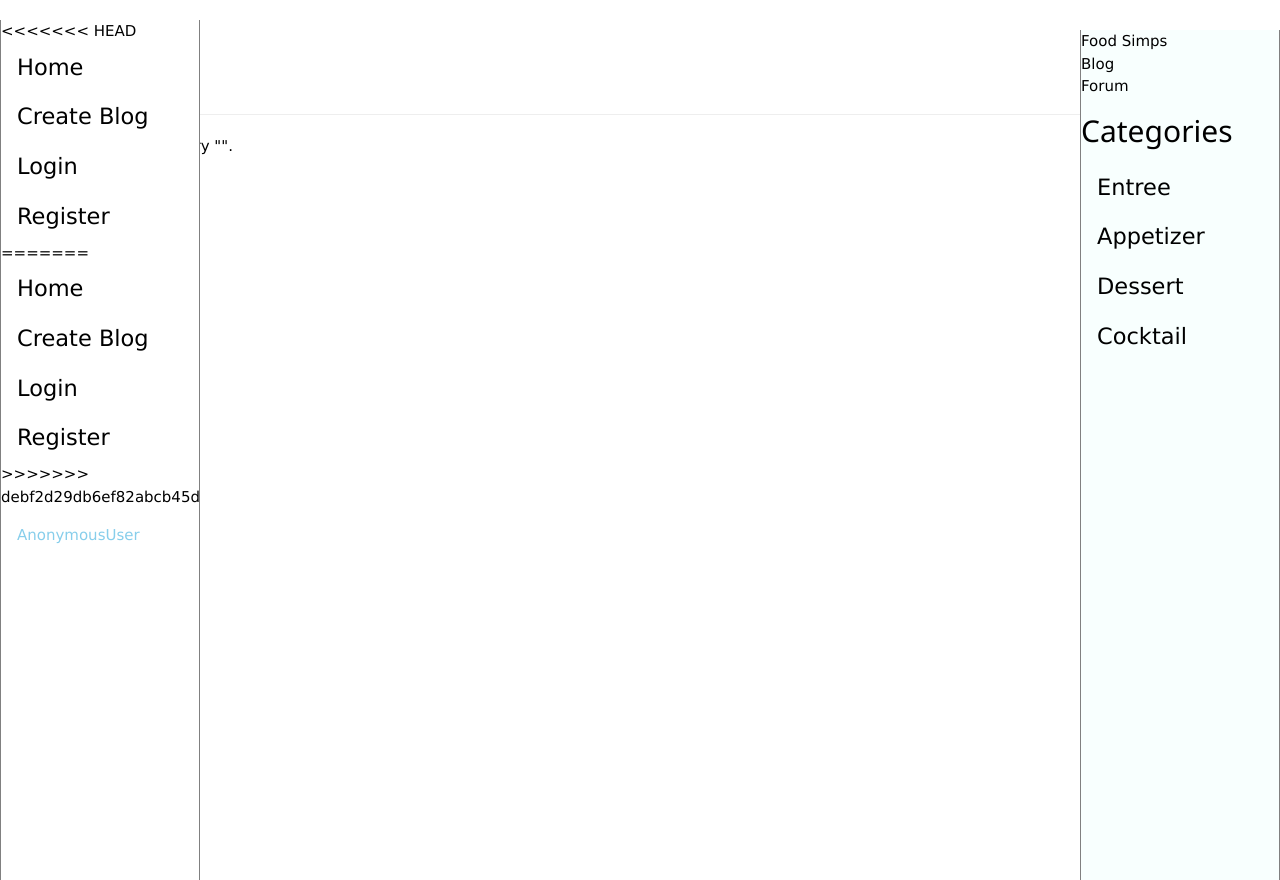
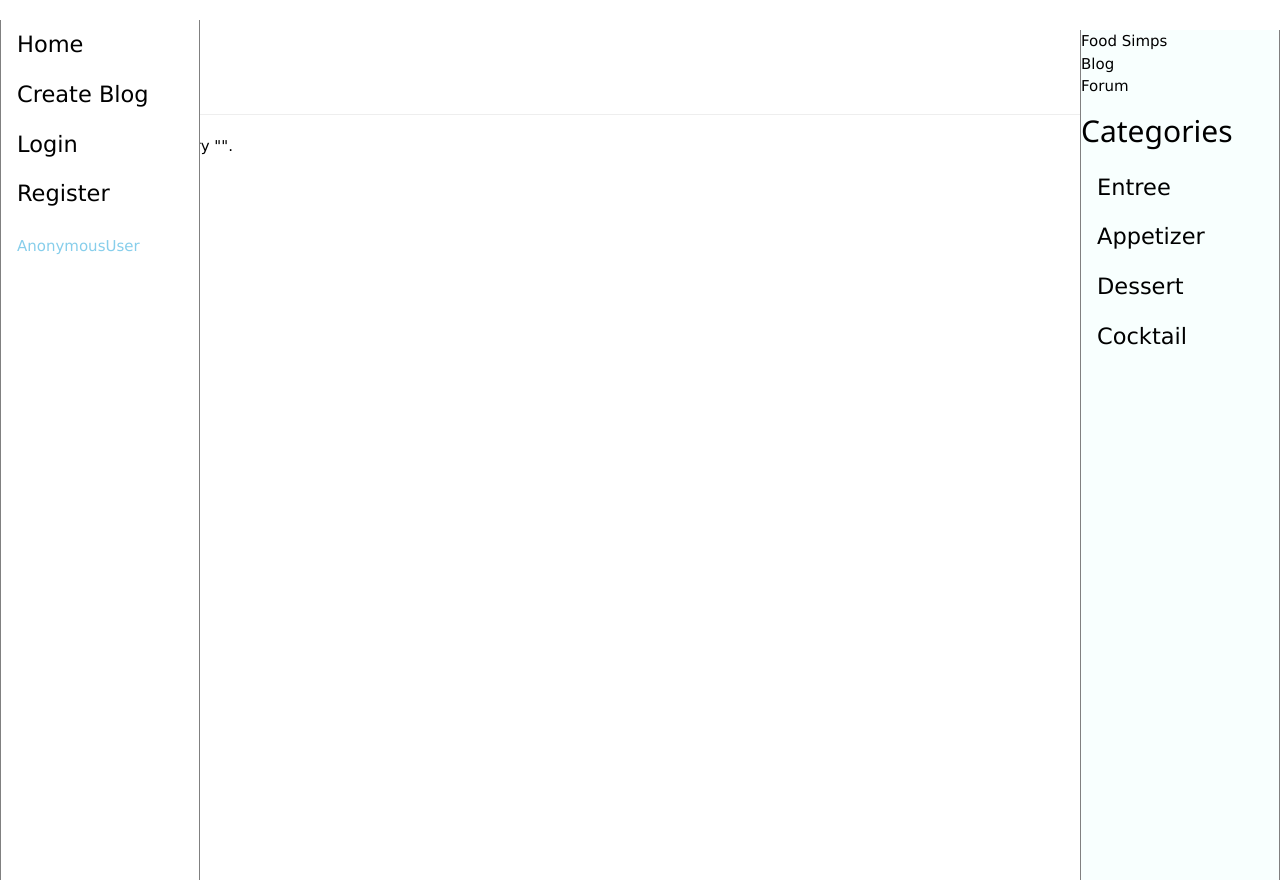
Before and after one commit to joda1196/food-blog, a Django app: template app/templates/filterresults.html in a window 1280 px wide. Run offline with Django 4.2, Linux system fonts and the light colour scheme; the template is opened without the code that fills it, so the values that code supplies are empty; grey boxes are pictures that could not be loaded.

Commit message:
almost done merging

```diff
--- a/app/templates/base.html
+++ b/app/templates/base.html
@@ -26,18 +26,11 @@
   </head>
   <body>
     <nav class="sidebar w3-sidebar w3-bar-block">
-<<<<<<< HEAD
       <!-- url homepage, create, login, register -->
       <a href="{% url 'homepage' %}" class="w3-bar-item all-links">Home</a>
       <a href="{%url 'create'%}" class="w3-bar-item all-links">Create Blog</a>
       <a href="{% url 'login' %}" class="w3-bar-item all-links">Login</a>
       <a href="{%url 'register'%}" class="w3-bar-item all-links">Register</a>
-=======
-      <a href="#" class="w3-bar-item all-links">Home</a>
-      <a href="#" class="w3-bar-item all-links">Create Blog</a>
-      <a href="{% url 'login' %}" class="w3-bar-item all-links">Login</a>
-      <a href="{% url 'register' %}" class="w3-bar-item all-links">Register</a>
->>>>>>> debf2d29db6ef82abcb45d20ff72236eabaf4ec3
       <div class="w3-dropdown-hover w3-right">
         <!-- if request.user.is_authenticated -->
         <button class="w3-button w3-text-light-blue w3-padding-16">
```
